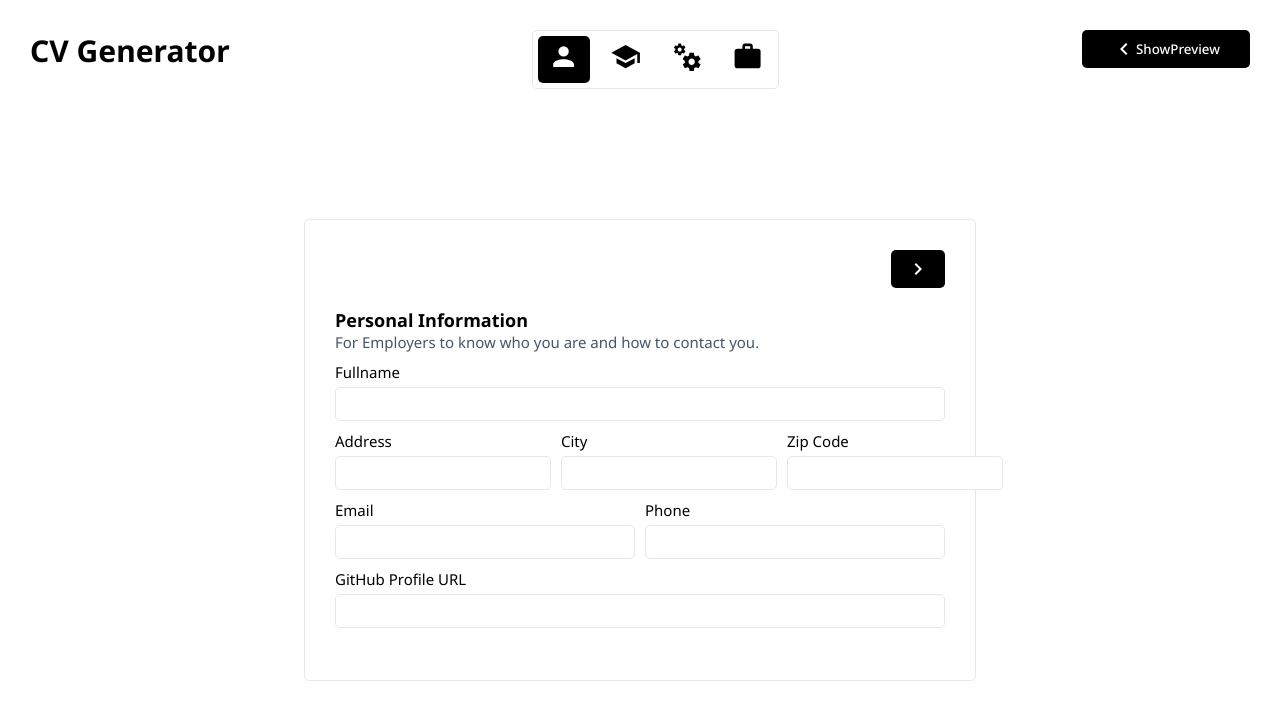
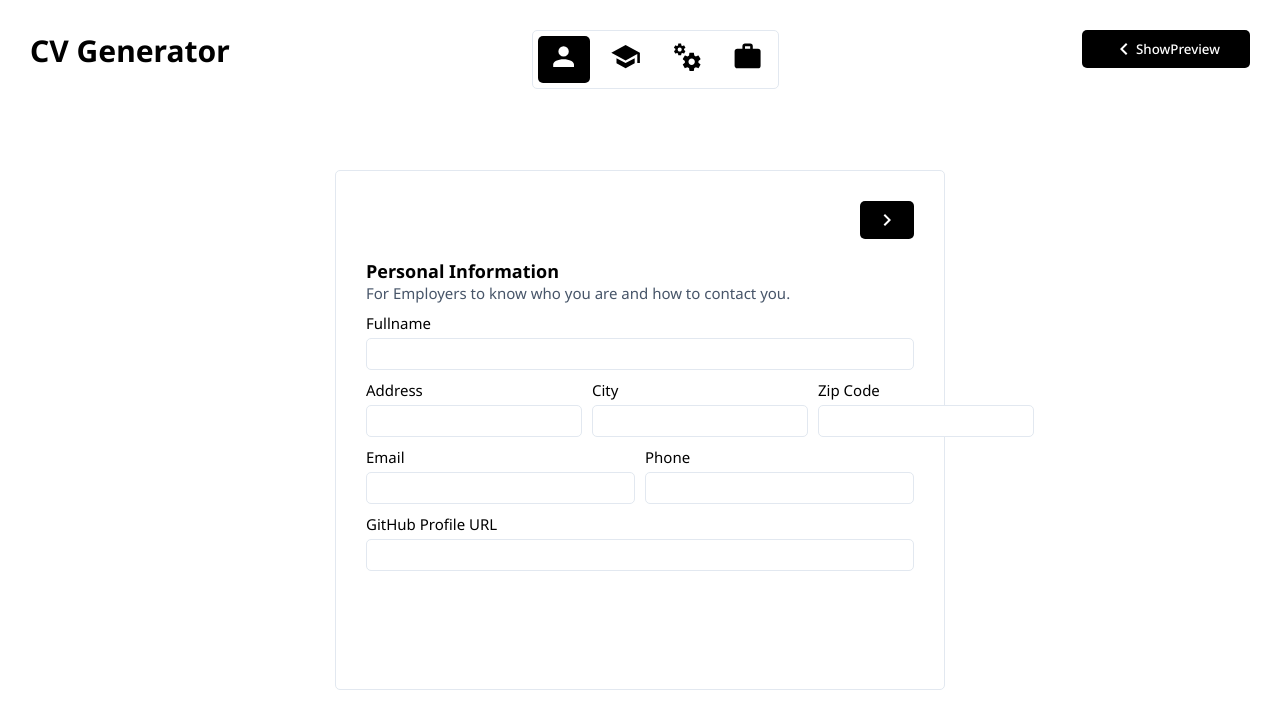
Before and after one commit to bk-ikram/CV-Application, a React (Vite) app: page / in a window 1280 px wide. Shown: the top 728 px of the page. Built offline with nearby package versions, Linux system fonts and the light colour scheme; a web font is replaced by a local one.

Commit message:
Fixed spacing and sizing issues in the section forms.

```diff
--- a/src/components/Education.jsx
+++ b/src/components/Education.jsx
@@ -28,7 +28,7 @@ export default function Education() {
                     <input type="text" id="date"/>
                 </span>
             </div>
-            <div className="formSection">
+            <div className="formSection textarea-section">
                 <span className="input">
                     <label htmlFor="description">Description</label>
                     <textarea id="description" />
--- a/src/components/Experience.jsx
+++ b/src/components/Experience.jsx
@@ -1,5 +1,5 @@
 import '../styles/sections.css';
-
+import EntryNavigation from './EntryNavigation.jsx'
 import { useState }  from 'react'
 export default function Experience(){
 
@@ -27,12 +27,13 @@ export default function Experience(){
                 <input type="text" id="date"/>
             </span>
         </div>
-        <div className="formSection">
+        <div className="formSection textarea-section">
             <span className="input">
                 <label htmlFor="description">Description</label>
                 <textarea id="description"/>
             </span>
         </div>
+        <EntryNavigation handleSectionMgmt/>
         </>
     )
 }
--- a/src/components/Skills.jsx
+++ b/src/components/Skills.jsx
@@ -7,7 +7,7 @@ import {TrashIcon} from './Icons.jsx';
 function SkillEntry(){
     const uid = crypto.randomUUID();
     return(
-        <div className="formSection" id={uid}>
+        <div className="formSection skills" id={uid}>
             <span className="input skill">
                 <label htmlFor={"skill-" + uid}>Skill</label>
                 <input type="text" id={"skill-" + uid}/>
--- a/src/styles/App.css
+++ b/src/styles/App.css
@@ -3,9 +3,23 @@
   margin: 0;
   padding: 0;
   font-family: 'Segoe UI', Tahoma, Geneva, Verdana, sans-serif;
-  box-sizing: border-boxs;
+  box-sizing: border-box;
 }
 
+body{
+  height: 100vh;
+}
+
+#root,#content,#main-panel{
+  height: 100%;
+}
+
+
+#main-panel{
+  display: flex;
+  flex-direction: column;
+  justify-content: space-between;
+}
 .logo{
   font-size: 30px;
   font-weight: 700;
@@ -75,14 +89,15 @@ li.nav-section-selected{
 }
 
 .section{
+  display: flex;
+  flex-direction: column;
   padding: 30px;
   border: solid rgb(226, 232, 240) 1px;
   border-radius: 5px;
   margin: auto;
-  margin-top: 130px;
-  height: 50vh;
+  /*margin-top: clamp(50px,110px,130px);*/
+  height: clamp(50vh,65vh,80vh);
   width: 50%;
-
 
 }
 
--- a/src/styles/sections.css
+++ b/src/styles/sections.css
@@ -8,19 +8,44 @@ h2{
     font-weight: 400;
 }
 
+
+.section-content{
+  flex: 1;
+  display: flex;
+  flex-direction: column;
+}
+
+form{
+  flex: 1;
+  display: flex;
+  flex-direction: column;
+}
+
 div.formSection, .form-subsection{
     display:flex;
     justify-content: space-between;
     gap: 10px;
+}
+div.formSection.skills{
     align-items: end;
 }
+
+div.formSection span, div.formSection input{
+    flex-grow: 1;
+}
+
 div.formSection{
     margin-top: 10px;
 }
 
-div.formSection *{
-    flex-grow: 1;
+.textarea-section{
+    flex: 1;
+    display: flex;
+    flex-direction: column;
+    align-items: stretch;
+
 }
+
 span.input{
     display:flex;
     flex-direction: column;
@@ -31,16 +56,22 @@ label{
     font-size: 15px;
     margin-bottom: 5px;
 }
+input{
+    height: 32px;
+}
 input,textarea{
-    height: 32px;
     border: solid rgb(226, 232, 240) 1px;
     border-radius: 5px;
     padding: 0 8px;
 }
 textarea{
-    height: 160px;
+    flex: 1;
+    /*height: 160px;*/
     padding: 10px;
     resize: none;
+    /*min-height: 1em;
+    max-height: 10em;*/
+    min-height: 0;
 }
 
 span.skill{
@@ -56,6 +87,7 @@ button.add{
 .delete span{
     display: flex;
     align-items: center;
+    justify-content: center;
 }
 button.delete{
     background-color: rgb(239 68 68);
@@ -64,3 +96,7 @@ button.delete{
     height: 32px;
     aspect-ratio: 1;
 }
+
+.entryMgmt{
+    margin-top: 15px;
+}
```
